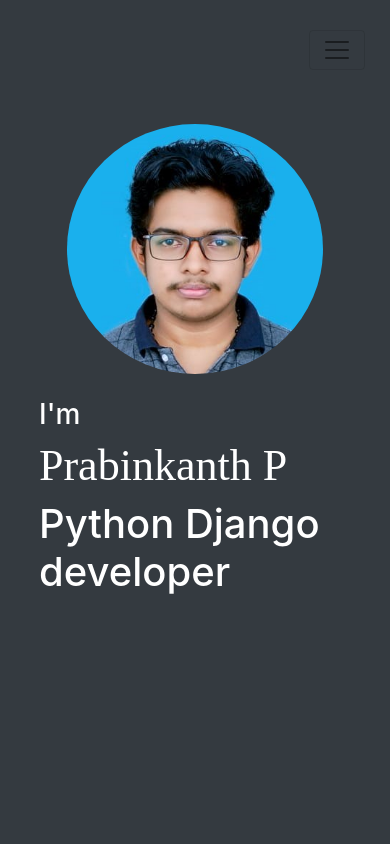
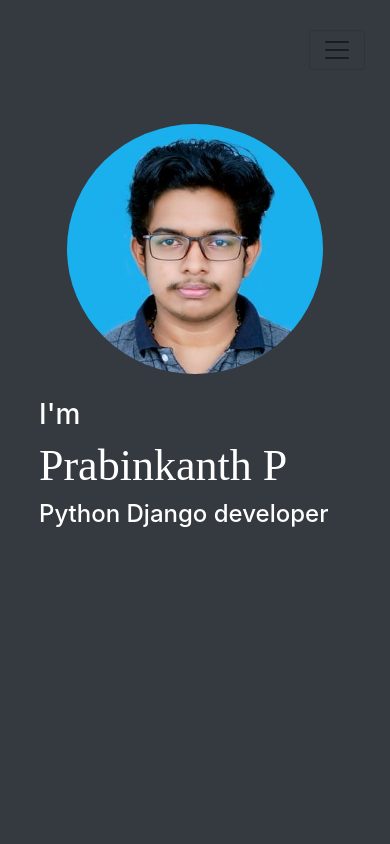
Before and after one commit to Prabinkanth/personal-web, a plain HTML site: page index.html in a window 390 px wide. Shown: the top 844 px of the page. Drawn offline with nearby package versions, Linux system fonts and the light colour scheme; a web font is replaced by a local one.

Commit message:
second commit3

```diff
--- a/index.html
+++ b/index.html
@@ -62,7 +62,7 @@
         <div class="col-md-6 col-12 heading1">
             <h3 class="pt-4 text-white">I'm</h3>
             <h1 class="text-white name">Prabinkanth P</h1>
-            <h1 class="text-white">Python Django developer</h1>
+            <h1 class="text-white devloper">Python Django developer</h1>
 
 
         </div>
--- a/style.css
+++ b/style.css
@@ -181,6 +181,9 @@ box-shadow: 3px 3px 0px 0px #fff;
         font-size: 14px;
         padding: 6px;
     }
+    .devloper{
+        font-size: 24px;
+    }
 
 
 }
```
